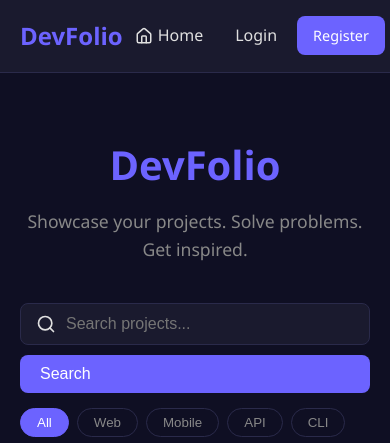
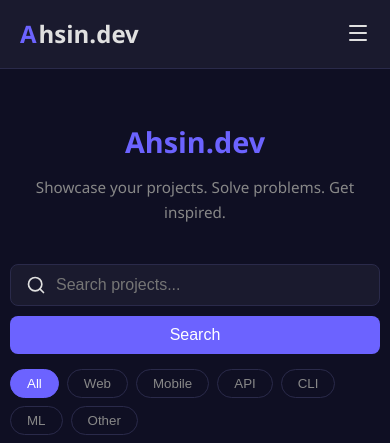
Before and after one commit to mukeshlakra39-svg/Ahsin.dev, a React (Vite) app in the folder client/: page / in a window 390 px wide. Shown: the top 443 px of the page. Built offline with nearby package versions, Linux system fonts and the light colour scheme; no server answers.

Commit message:
feat: rename DevFolio to Ahsin.dev + responsive navbar

```diff
--- a/client/index.html
+++ b/client/index.html
@@ -4,7 +4,7 @@
     <meta charset="UTF-8" />
     <link rel="icon" type="image/svg+xml" href="/favicon.svg" />
     <meta name="viewport" content="width=device-width, initial-scale=1.0" />
-    <title>client</title>
+    <title>Ahsin.dev</title>
   </head>
   <body>
     <div id="root"></div>
--- a/client/src/App.css
+++ b/client/src/App.css
@@ -57,7 +57,15 @@ a {
 .nav-logo {
   font-size: 1.5rem;
   font-weight: 700;
+  color: var(--text);
+  display: flex;
+  align-items: center;
+  gap: 2px;
+}
+
+.logo-accent {
   color: var(--primary);
+  font-weight: 800;
 }
 
 .nav-links {
@@ -107,6 +115,15 @@ a {
 
 .nav-btn.logout:hover {
   background: rgba(255, 71, 87, 0.1);
+}
+
+/* Hamburger */
+.hamburger {
+  display: none;
+  background: none;
+  border: none;
+  color: var(--text);
+  cursor: pointer;
 }
 
 /* Buttons */
@@ -619,6 +636,42 @@ a {
 
 /* Responsive */
 @media (max-width: 768px) {
+  .hamburger {
+    display: block;
+  }
+
+  .nav-links {
+    display: none;
+    position: absolute;
+    top: 100%;
+    left: 0;
+    right: 0;
+    background: var(--bg-card);
+    border-bottom: 1px solid var(--border);
+    flex-direction: column;
+    padding: 15px 20px;
+    gap: 10px;
+  }
+
+  .nav-links.open {
+    display: flex;
+  }
+
+  .nav-link {
+    width: 100%;
+    padding: 12px 15px;
+  }
+
+  .nav-btn.register {
+    width: 100%;
+    justify-content: center;
+  }
+
+  .nav-btn.logout {
+    width: 100%;
+    justify-content: center;
+  }
+
   .form-row {
     grid-template-columns: 1fr;
   }
@@ -631,12 +684,38 @@ a {
     flex-direction: column;
   }
 
+  .search-form .btn {
+    width: 100%;
+    justify-content: center;
+  }
+
   .detail-header {
     flex-direction: column;
     gap: 15px;
   }
 
-  .nav-links {
-    gap: 8px;
+  .hero h1 {
+    font-size: 1.8rem;
+  }
+
+  .hero p {
+    font-size: 0.95rem;
+  }
+
+  .auth-card {
+    padding: 25px;
+    margin: 0 10px;
+  }
+
+  .container {
+    padding: 10px;
+  }
+
+  .form-card {
+    padding: 20px;
+  }
+
+  .detail-card {
+    padding: 20px;
   }
 }
--- a/client/src/components/Navbar.jsx
+++ b/client/src/components/Navbar.jsx
@@ -1,32 +1,40 @@
+import { useState } from "react";
 import { Link, useNavigate } from "react-router-dom";
 import { useAuth } from "../context/AuthContext";
-import { LogOut, Plus, User, Home } from "lucide-react";
+import { LogOut, Plus, User, Home, Menu, X } from "lucide-react";
 
 const Navbar = () => {
   const { user, logout } = useAuth();
   const navigate = useNavigate();
+  const [menuOpen, setMenuOpen] = useState(false);
 
   const handleLogout = () => {
     logout();
     navigate("/login");
+    setMenuOpen(false);
   };
+
+  const closeMenu = () => setMenuOpen(false);
 
   return (
     <nav className="navbar">
       <div className="nav-container">
-        <Link to="/" className="nav-logo">
-          DevFolio
+        <Link to="/" className="nav-logo" onClick={closeMenu}>
+          <span className="logo-accent">A</span>hsin.dev
         </Link>
-        <div className="nav-links">
-          <Link to="/" className="nav-link">
+        <button className="hamburger" onClick={() => setMenuOpen(!menuOpen)}>
+          {menuOpen ? <X size={24} /> : <Menu size={24} />}
+        </button>
+        <div className={`nav-links ${menuOpen ? "open" : ""}`}>
+          <Link to="/" className="nav-link" onClick={closeMenu}>
             <Home size={18} /> Home
           </Link>
           {user ? (
             <>
-              <Link to="/dashboard" className="nav-link">
+              <Link to="/dashboard" className="nav-link" onClick={closeMenu}>
                 <Plus size={18} /> Add Project
               </Link>
-              <Link to="/profile" className="nav-link">
+              <Link to="/profile" className="nav-link" onClick={closeMenu}>
                 <User size={18} /> {user.name}
               </Link>
               <button onClick={handleLogout} className="nav-btn logout">
@@ -35,10 +43,10 @@ const Navbar = () => {
             </>
           ) : (
             <>
-              <Link to="/login" className="nav-link">
+              <Link to="/login" className="nav-link" onClick={closeMenu}>
                 Login
               </Link>
-              <Link to="/register" className="nav-btn register">
+              <Link to="/register" className="nav-btn register" onClick={closeMenu}>
                 Register
               </Link>
             </>
--- a/client/src/pages/Home.jsx
+++ b/client/src/pages/Home.jsx
@@ -62,7 +62,7 @@ const Home = () => {
   return (
     <div className="home-page">
       <div className="hero">
-        <h1>DevFolio</h1>
+        <h1><span className="logo-accent">A</span>hsin.dev</h1>
         <p>Showcase your projects. Solve problems. Get inspired.</p>
       </div>
 
--- a/client/src/pages/Login.jsx
+++ b/client/src/pages/Login.jsx
@@ -27,7 +27,7 @@ const Login = () => {
     <div className="auth-page">
       <div className="auth-card">
         <h2>Welcome Back</h2>
-        <p className="auth-subtitle">Login to your DevFolio account</p>
+        <p className="auth-subtitle">Login to your Ahsin.dev account</p>
         <form onSubmit={handleSubmit}>
           <div className="form-group">
             <label>Email</label>
--- a/client/src/pages/Register.jsx
+++ b/client/src/pages/Register.jsx
@@ -27,7 +27,7 @@ const Register = () => {
     <div className="auth-page">
       <div className="auth-card">
         <h2>Create Account</h2>
-        <p className="auth-subtitle">Join DevFolio and showcase your projects</p>
+        <p className="auth-subtitle">Join Ahsin.dev and showcase your projects</p>
         <form onSubmit={handleSubmit}>
           <div className="form-group">
             <label>Name</label>
```
Also changed, not shown: 1 other file (tests, documents, lock files or other folders).
